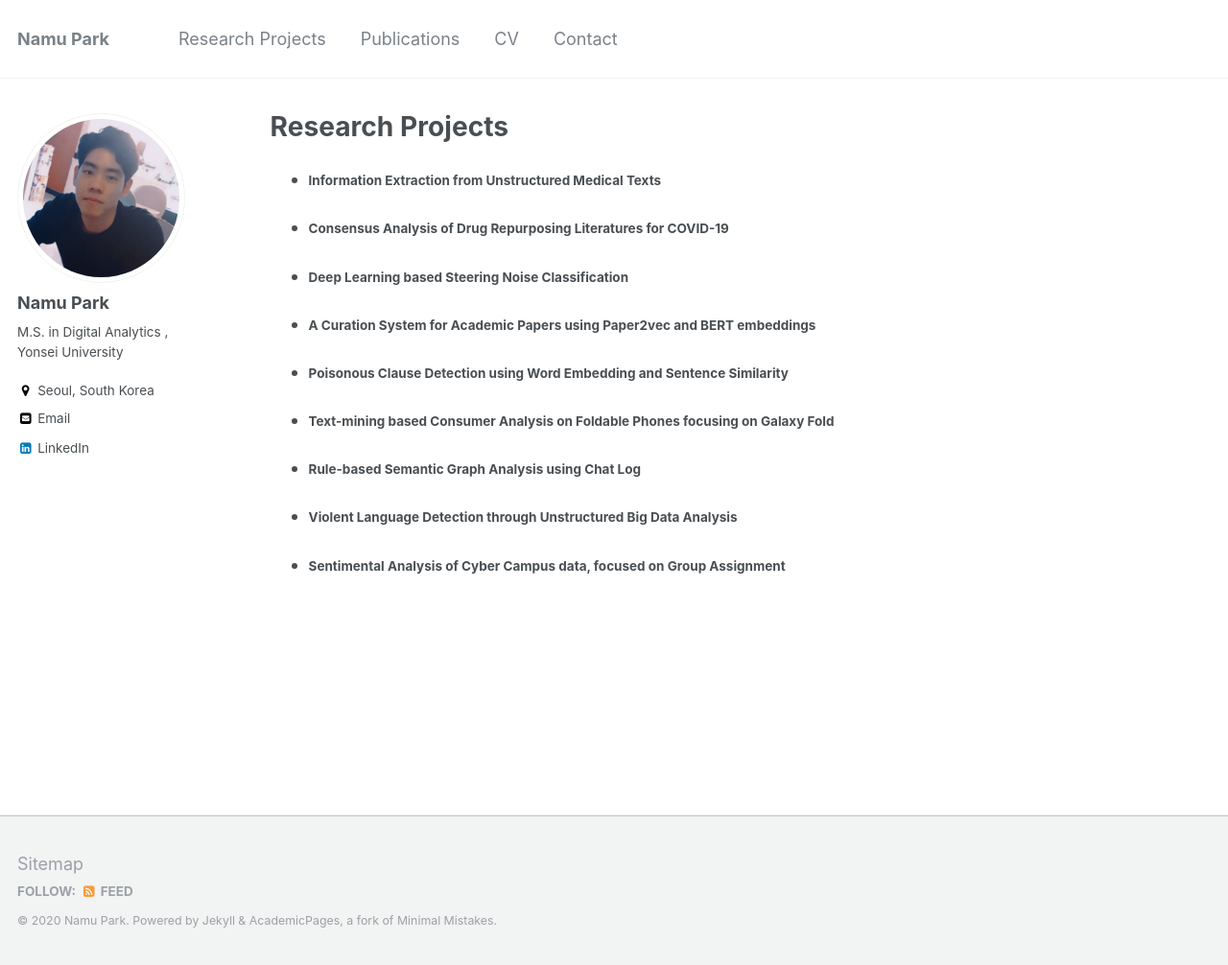
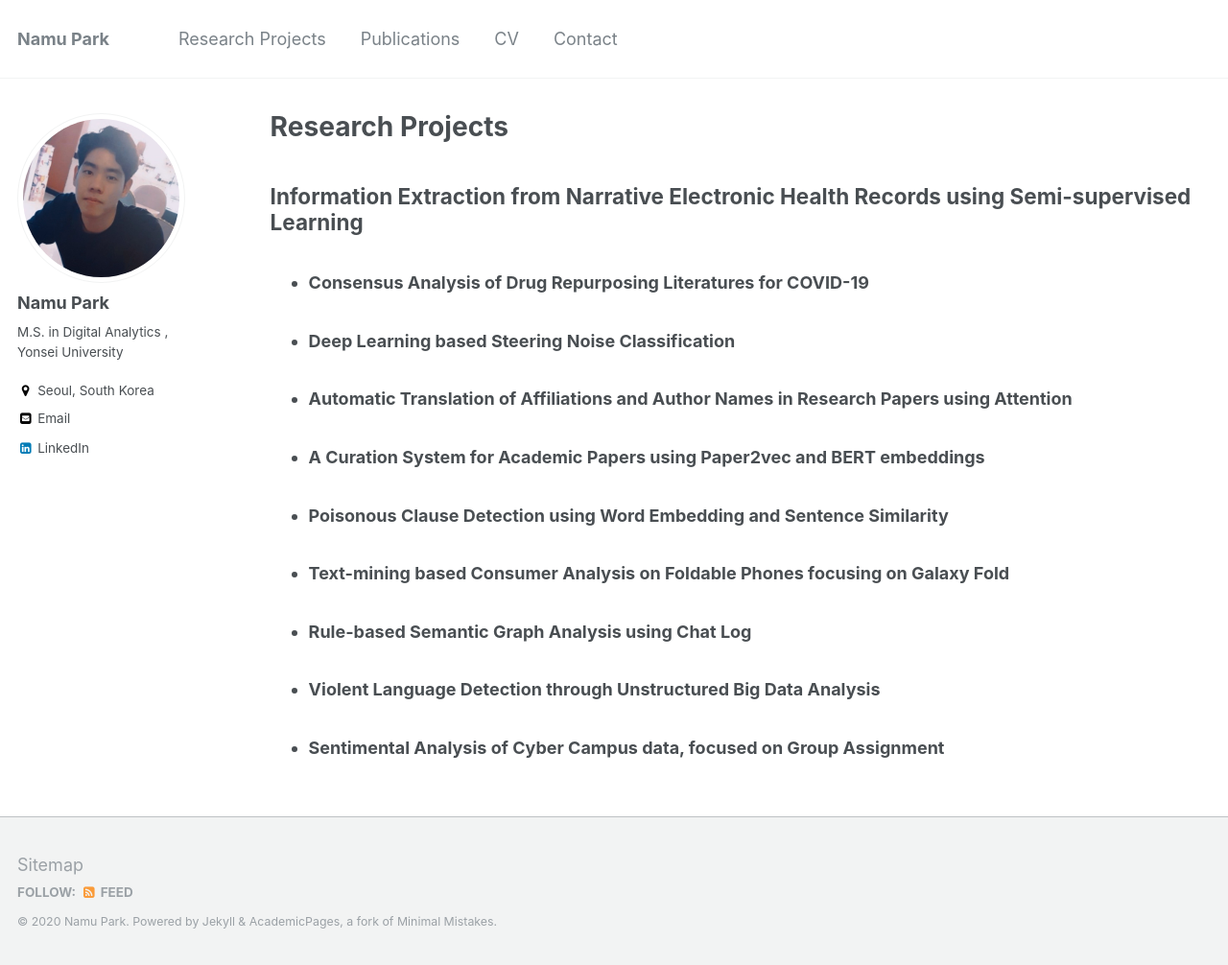
Before and after one commit to namupark/namupark.github.io, a Jekyll site: the page built from _pages/projects.md, in a window 1280 px wide and 1006 px high. Shown: the whole window at 96% size. Built offline with Jekyll 4.4.1, drawn with Linux system fonts in a browser that asks for light colours.

Commit message:
no message

```diff
--- a/_pages/projects.md
+++ b/_pages/projects.md
@@ -2,24 +2,26 @@
 layout: archive
 title: "Research Projects"
 permalink: /projects/
-urlcolor: blue
+urlcolor: black
 author_profile: true
 ---
 
-- <h4>Information Extraction from Unstructured Medical Texts</h4>
+## [Information Extraction from Narrative Electronic Health Records using Semi-supervised Learning](https://namupark.github.io/projects/1/)
 
-- <h4>Consensus Analysis of Drug Repurposing Literatures for COVID-19</h4>
+- <h3>Consensus Analysis of Drug Repurposing Literatures for COVID-19</h3>
 
-- <h4>Deep Learning based Steering Noise Classification</h4>
+- <h3>Deep Learning based Steering Noise Classification</h3>
 
-- <h4>A Curation System for Academic Papers using Paper2vec and BERT embeddings</h4>
+- <h3>Automatic Translation of Affiliations and Author Names in Research Papers using Attention</h3>
 
-- <h4>Poisonous Clause Detection using Word Embedding and Sentence Similarity</h4>
+- <h3>A Curation System for Academic Papers using Paper2vec and BERT embeddings</h3>
 
-- <h4>Text-mining based Consumer Analysis on Foldable Phones focusing on Galaxy Fold</h4>
+- <h3>Poisonous Clause Detection using Word Embedding and Sentence Similarity</h3>
 
-- <h4>Rule-based Semantic Graph Analysis using Chat Log</h4>
+- <h3>Text-mining based Consumer Analysis on Foldable Phones focusing on Galaxy Fold</h3>
 
-- <h4>Violent Language Detection through Unstructured Big Data Analysis</h4>
+- <h3>Rule-based Semantic Graph Analysis using Chat Log</h3>
 
-- <h4>Sentimental Analysis of Cyber Campus data, focused on Group Assignment</h4>
+- <h3>Violent Language Detection through Unstructured Big Data Analysis</h3>
+
+- <h3>Sentimental Analysis of Cyber Campus data, focused on Group Assignment</h3>
```
Also changed, not shown: _projects/1.md (added, +8 -0 lines).
